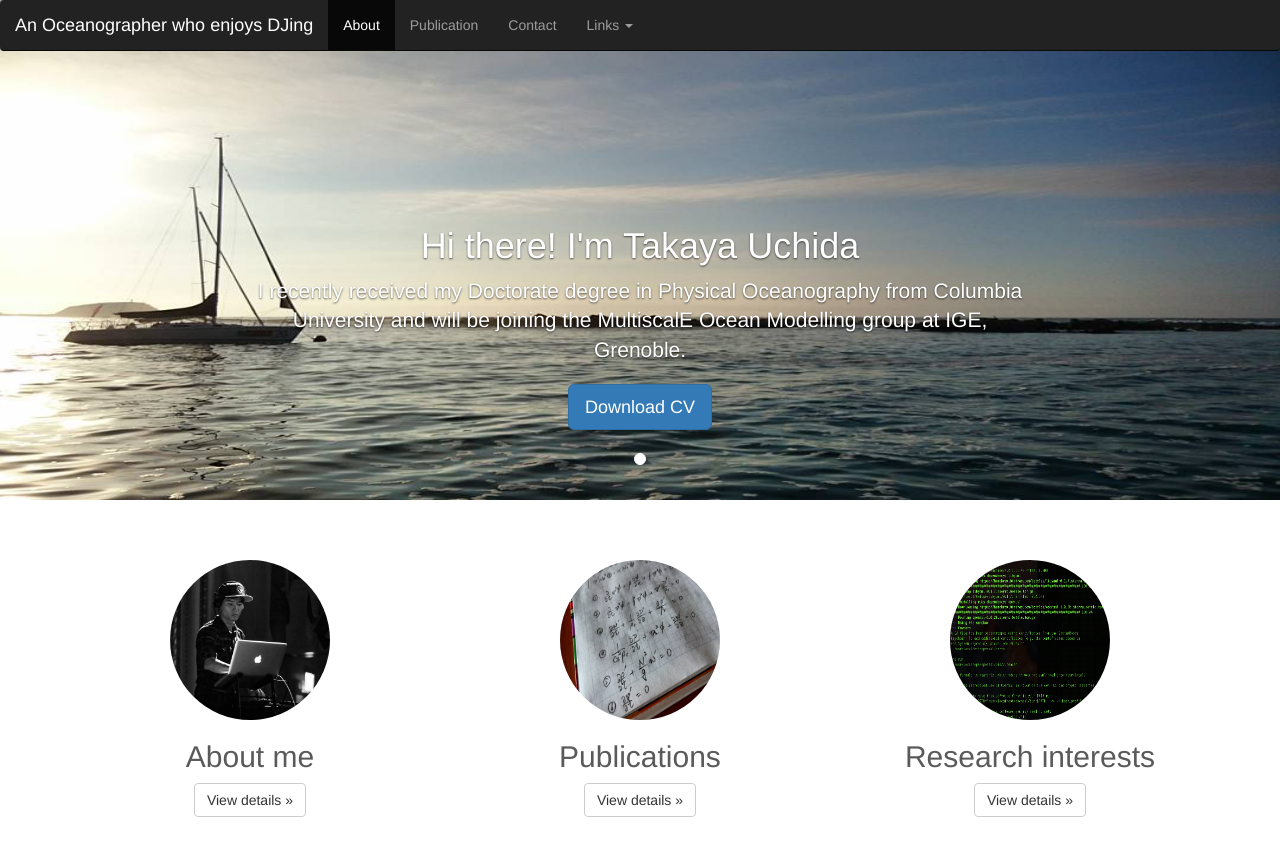
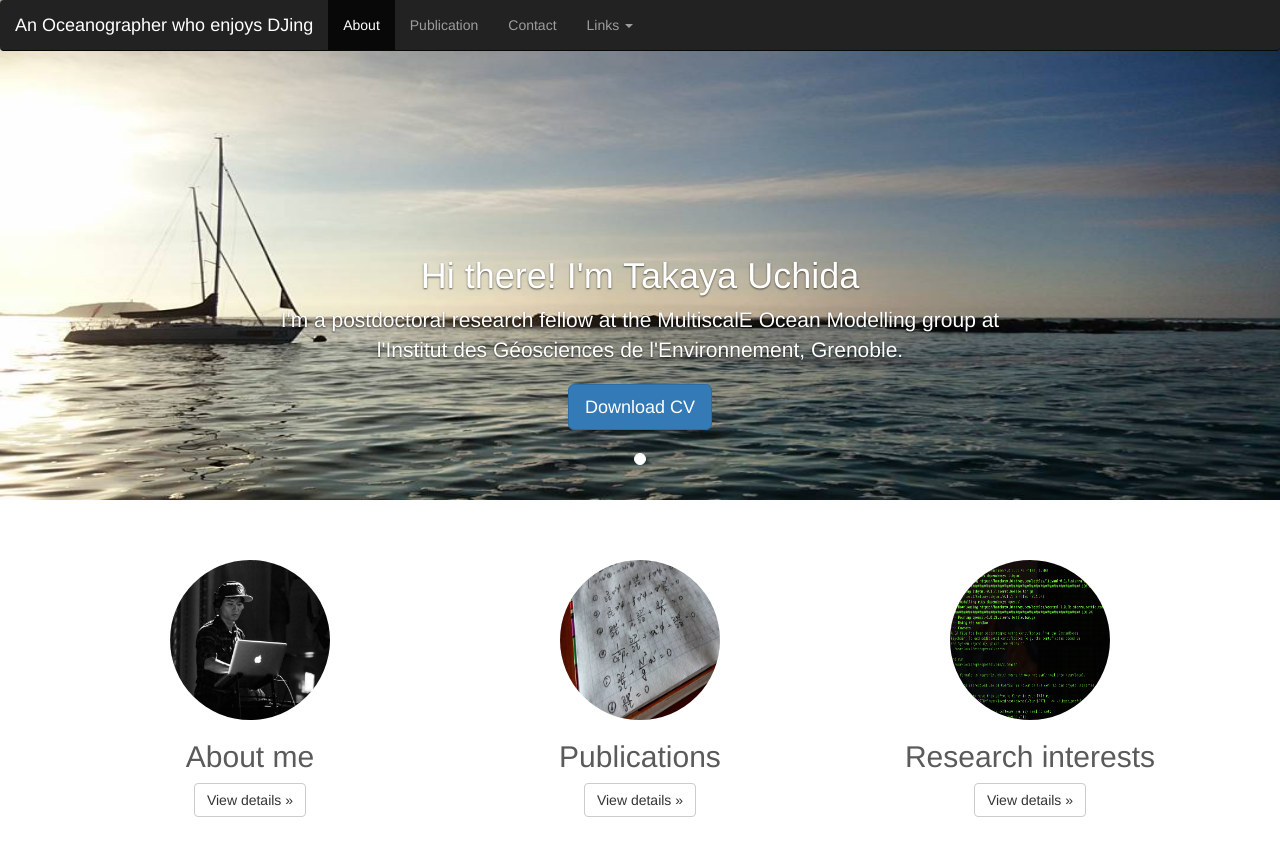
Before and after one commit to roxyboy/roxyboy.github.io, a Jekyll site: the page built from index.html, in a window 1280 px wide and 900 px high. Shown: the top 856 px of the window. Built offline with Jekyll 4.4.1, drawn with Linux system fonts in a browser that asks for light colours.

Commit message:
Update carousel.html

```diff
--- a/_includes/carousel.html
+++ b/_includes/carousel.html
@@ -12,7 +12,7 @@
           <div class="container">
             <div class="carousel-caption">
               <h1>Hi there! I'm Takaya Uchida</h1>
-              <p>I recently received my Doctorate degree in Physical Oceanography from Columbia University and will be joining the MultiscalE Ocean Modelling group at IGE, Grenoble.</p>
+              <p>I'm a postdoctoral research fellow at the MultiscalE Ocean Modelling group at l'Institut des Géosciences de l'Environnement, Grenoble.</p>
               <p><a class="btn btn-lg btn-primary" href="../img/resume.pdf" role="button">Download CV</a></p>
             </div>
           </div>
```
